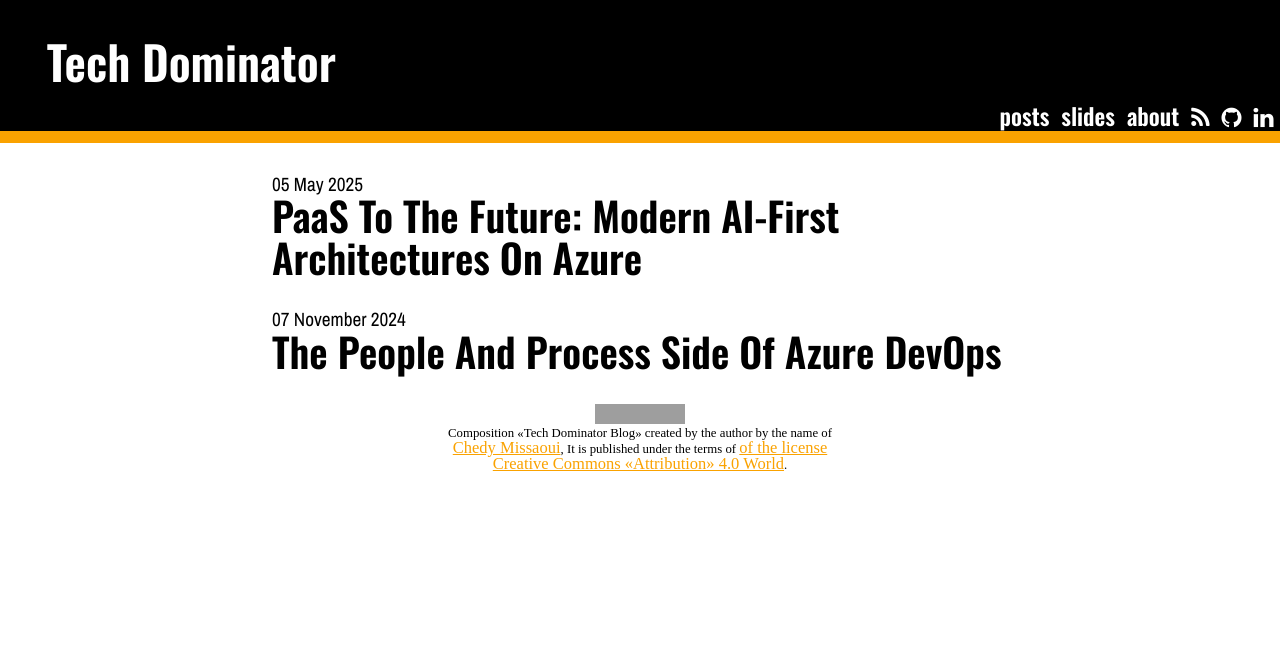
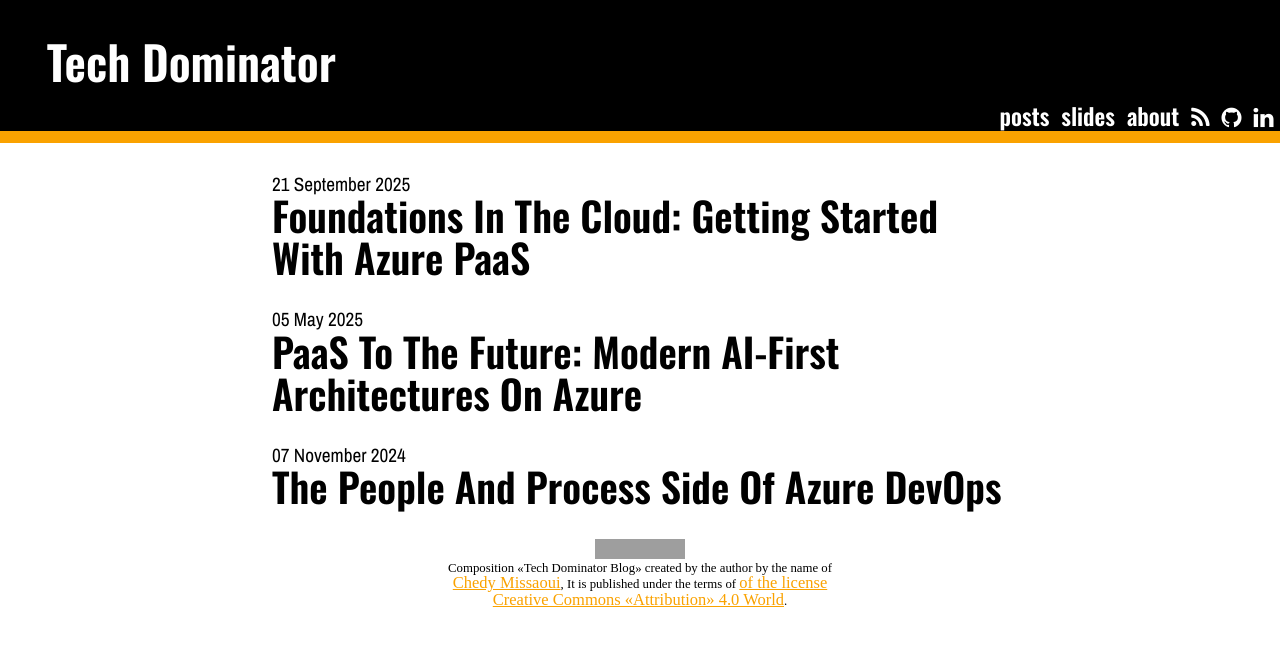
Before and after one commit to MissaouiChedy/MissaouiChedy.github.io, a Jekyll site: the page built from slides.html, in a window 1280 px wide. Shown: the top 646 px of the page. Built offline with Jekyll 4.4.1, drawn with Linux system fonts in a browser that asks for light colours; nearby versions of some CDN libraries; grey boxes are pictures that could not be loaded.

Commit message:
AMP Hammamet Session

```diff
--- a/slides.html
+++ b/slides.html
@@ -3,6 +3,14 @@ layout: default
 ---
 <div class="archives" >
 <div>
+	<div class="archive-entry">
+		<p>
+			<time datetime="2025-09-21T00:00:00+01:00">21 September 2025</time>
+		<p>
+		<p>
+			<a href="{{ site.url }}/slides/Foundations_in_the_Cloud_Getting_Started_With_Azure_Paas.pdf">Foundations in the Cloud: Getting Started With Azure PaaS</a>
+		</p>
+	</div>
 	<div class="archive-entry">
 		<p>
 			<time datetime="2025-05-31T00:00:00+01:00">05 May 2025</time>
```
Also changed, not shown: 1 other file.
